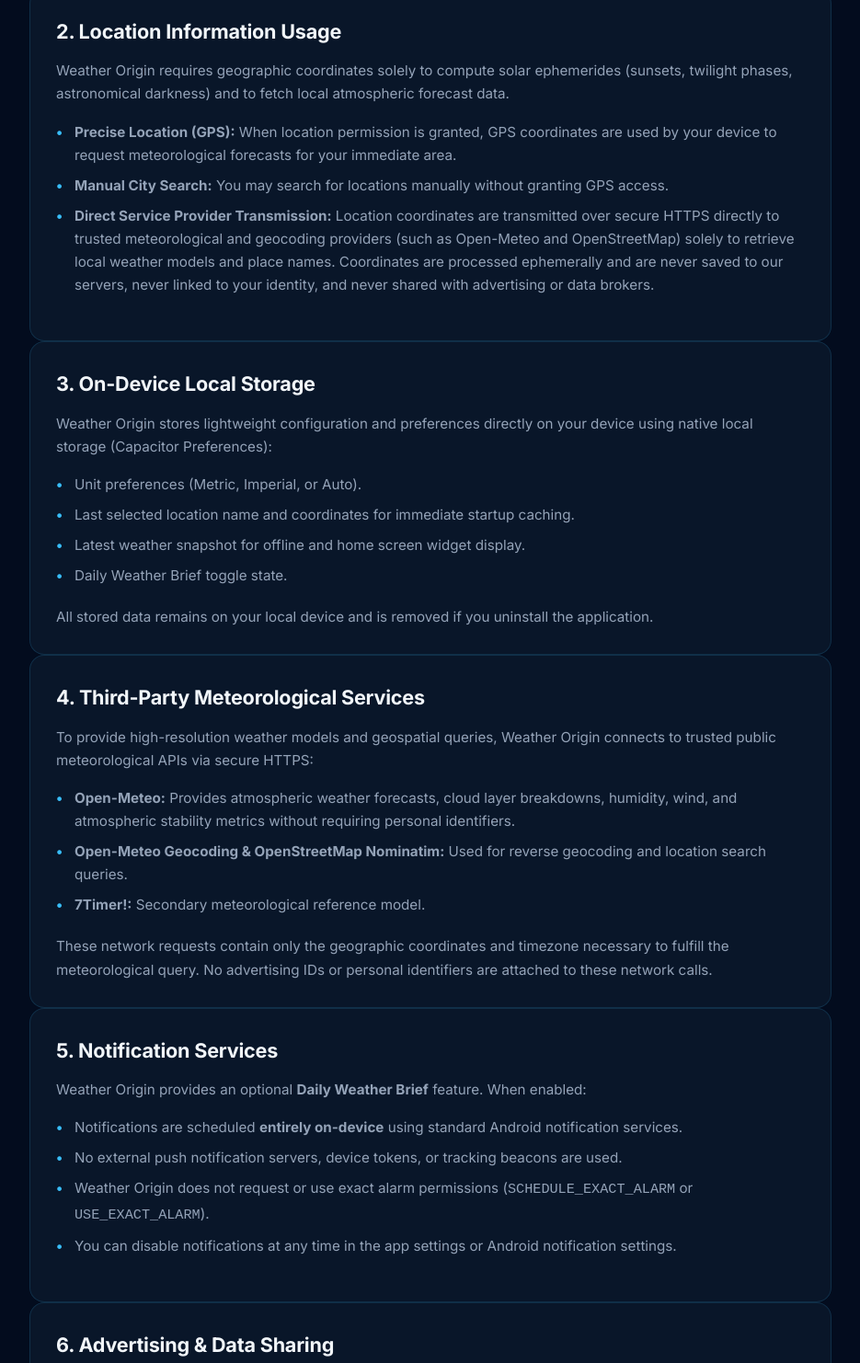
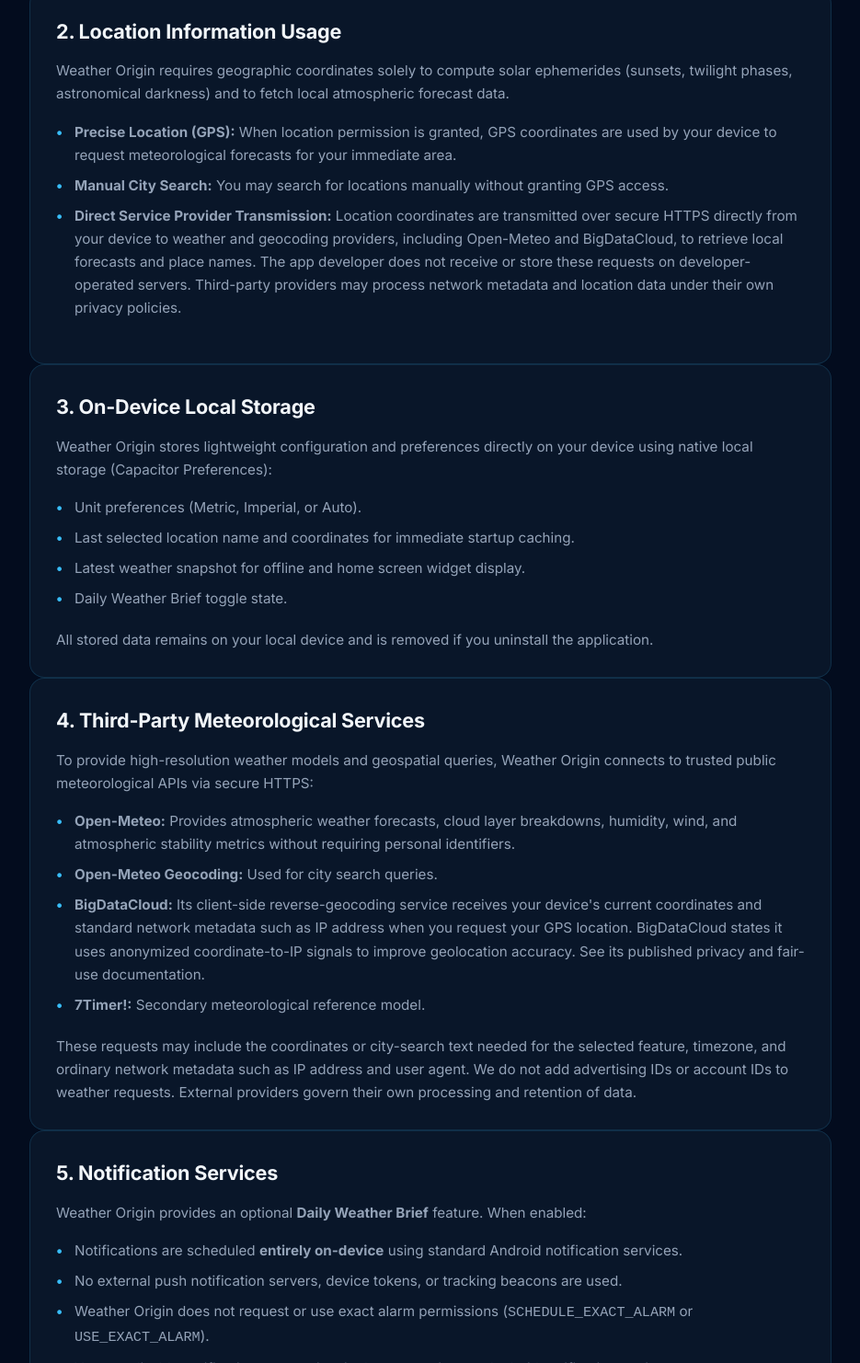
Before and after one commit to Astroos-dev/weather-origin-site, a plain HTML site: page privacy-policy.html in a window 1280 px wide. Shown: the part 588-2070 px from the top of the page at 92% size, without its empty margins (172-1107 px from the left). Drawn offline with Linux system fonts and the light colour scheme.

Commit message:
fix(privacy): disclose BigDataCloud coordinate processing accurately

```diff
--- a/privacy-policy.html
+++ b/privacy-policy.html
@@ -219,7 +219,7 @@
   <div class="container">
     <div class="badge">Legal & Privacy Compliance</div>
     <h1>Privacy Policy</h1>
-    <div class="subtitle" style="margin-bottom: 2rem;">Last updated: August 24, 2026 · Version 1.0</div>
+    <div class="subtitle" style="margin-bottom: 2rem;">Last updated: November 15, 2026 · Version 1.0.4</div>
 
     <div class="highlight-box">
       <p><strong>Privacy Commitment:</strong> Weather Origin does not collect, sell, or monetize any personal information. The app does not use accounts, user logins, or advertising trackers.</p>
@@ -236,7 +236,7 @@
       <ul>
         <li><strong>Precise Location (GPS):</strong> When location permission is granted, GPS coordinates are used by your device to request meteorological forecasts for your immediate area.</li>
         <li><strong>Manual City Search:</strong> You may search for locations manually without granting GPS access.</li>
-        <li><strong>Direct Service Provider Transmission:</strong> Location coordinates are transmitted over secure HTTPS directly to trusted meteorological and geocoding providers (such as Open-Meteo and OpenStreetMap) solely to retrieve local weather models and place names. Coordinates are processed ephemerally and are never saved to our servers, never linked to your identity, and never shared with advertising or data brokers.</li>
+        <li><strong>Direct Service Provider Transmission:</strong> Location coordinates are transmitted over secure HTTPS directly from your device to weather and geocoding providers, including Open-Meteo and BigDataCloud, to retrieve local forecasts and place names. The app developer does not receive or store these requests on developer-operated servers. Third-party providers may process network metadata and location data under their own privacy policies.</li>
       </ul>
     </div>
 
@@ -257,10 +257,11 @@
       <p>To provide high-resolution weather models and geospatial queries, Weather Origin connects to trusted public meteorological APIs via secure HTTPS:</p>
       <ul>
         <li><strong>Open-Meteo:</strong> Provides atmospheric weather forecasts, cloud layer breakdowns, humidity, wind, and atmospheric stability metrics without requiring personal identifiers.</li>
-        <li><strong>Open-Meteo Geocoding & OpenStreetMap Nominatim:</strong> Used for reverse geocoding and location search queries.</li>
+        <li><strong>Open-Meteo Geocoding:</strong> Used for city search queries.</li>
+        <li><strong>BigDataCloud:</strong> Its client-side reverse-geocoding service receives your device's current coordinates and standard network metadata such as IP address when you request your GPS location. BigDataCloud states it uses anonymized coordinate-to-IP signals to improve geolocation accuracy. See its published privacy and fair-use documentation.</li>
         <li><strong>7Timer!:</strong> Secondary meteorological reference model.</li>
       </ul>
-      <p>These network requests contain only the geographic coordinates and timezone necessary to fulfill the meteorological query. No advertising IDs or personal identifiers are attached to these network calls.</p>
+      <p>These requests may include the coordinates or city-search text needed for the selected feature, timezone, and ordinary network metadata such as IP address and user agent. We do not add advertising IDs or account IDs to weather requests. External providers govern their own processing and retention of data.</p>
     </div>
 
     <div class="card">
```
